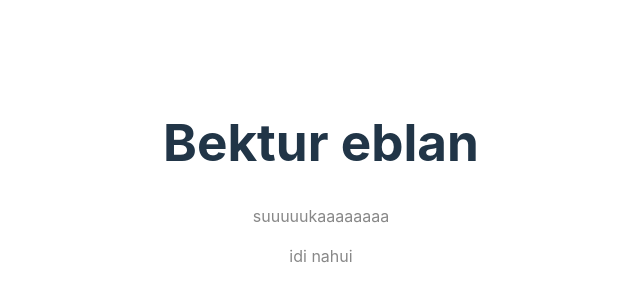
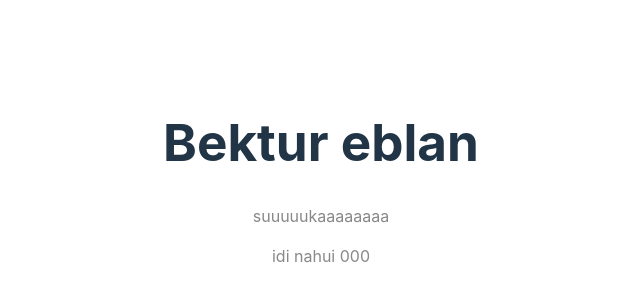
Before and after one commit to Hokimiko/exam-project, a React (Vite) app in the folder exam_app/: page / in a window 1280 px wide. Shown: the part 218-518 px from the top of the page, without its empty margins (319-959 px from the left). Built offline with nearby package versions, Linux system fonts and the light colour scheme.

Commit message:
modified:   exam_app/src/App.jsx

```diff
--- a/exam_app/src/App.jsx
+++ b/exam_app/src/App.jsx
@@ -14,7 +14,7 @@ function App() {
       </div>
 
       <p className="read-the-docs">
-        idi nahui
+        idi nahui 000
       </p>
 
     </div>
```
